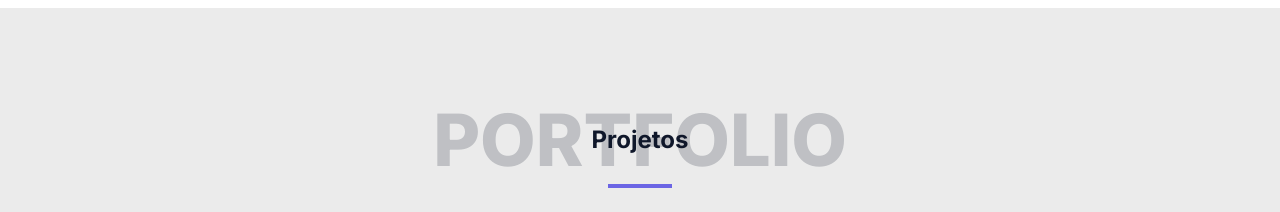
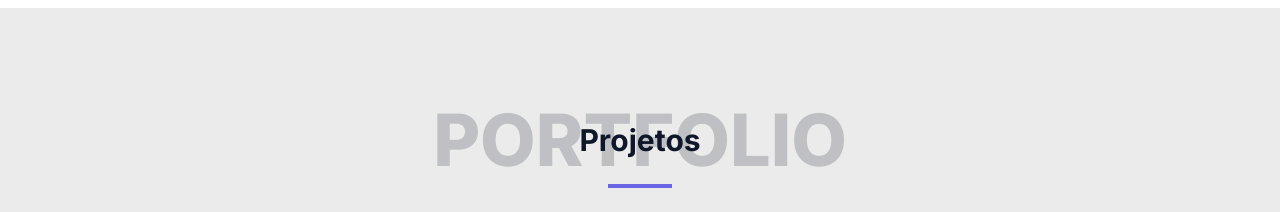
Before and after one commit to FranciscoZhou5/franciscozhou, a Next.js app: page / in a window 1280 px wide. Shown: the part 1600-1812 px from the top of the page. Built offline with nearby package versions, Linux system fonts and the light colour scheme.

Commit message:
style: increase font size of MyServices background title

```diff
--- a/src/components/Hero/MyServices.tsx
+++ b/src/components/Hero/MyServices.tsx
@@ -20,7 +20,7 @@ export default function MyServices() {
     <section className="py-24 bg-[#282a36]">
       <div className="w-full relative items-center inline-flex flex-col pb-2 space-y-4">
         <div className="max-w-lg relative w-full text-center flex justify-center items-center h-full">
-          <h2 className="w-full text-5xl md:text-7xl font-extrabold opacity-20 uppercase -z-0 select-none text-gray">SERVIÇOS</h2>
+          <h2 className="w-full text-[56px] md:text-7xl font-extrabold opacity-20 uppercase -z-0 select-none text-gray">SERVIÇOS</h2>
           <span className="text-lg md:text-2xl absolute font-bold text-white"> O que eu posso te oferecer? </span>
         </div>
 
--- a/src/components/Hero/Projects.tsx
+++ b/src/components/Hero/Projects.tsx
@@ -15,7 +15,7 @@ const Projects = React.forwardRef((_props, _ref) => {
       <div className="w-full relative justify-center inline-flex pb-2">
         <div className="max-w-lg relative w-full text-center flex justify-center items-center h-full">
           <h2 className="w-full text-5xl md:text-7xl font-extrabold opacity-20 uppercase -z-0 select-none">PORTFOLIO</h2>
-          <span className="text-2xl absolute font-bold text-foreground"> Projetos </span>
+          <span className="text-3xl absolute font-bold text-foreground"> Projetos </span>
         </div>
       </div>
 
```
